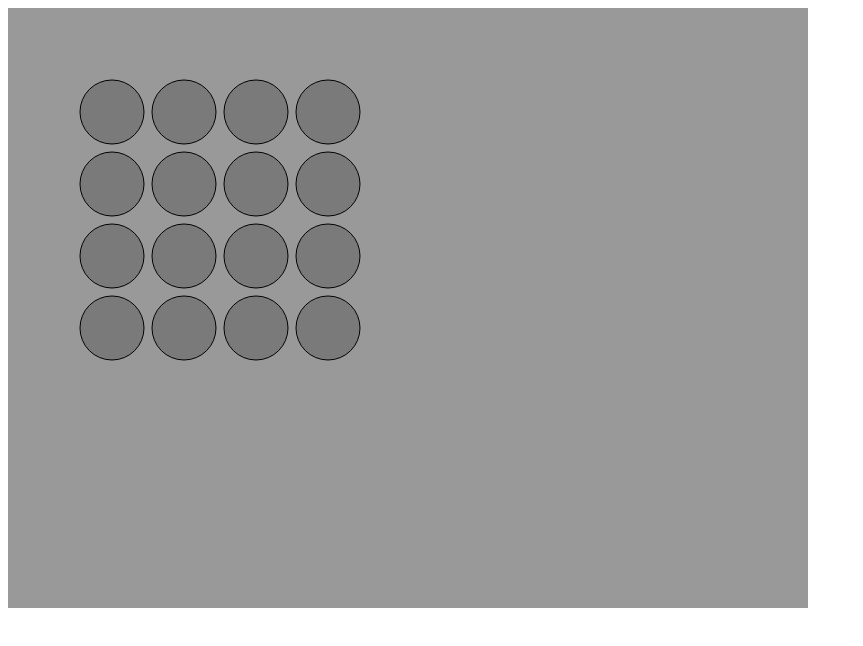
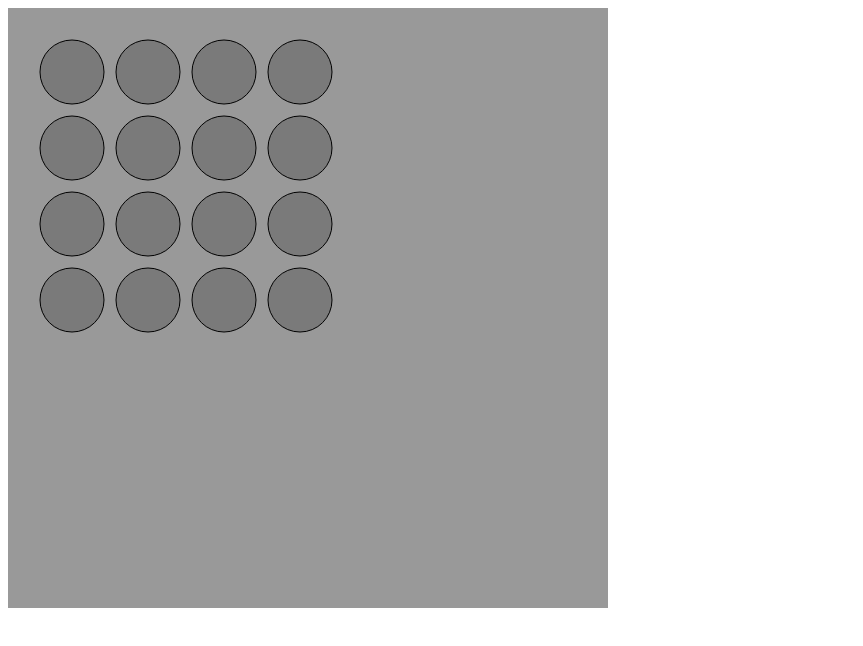
Before and after one commit to nachogutierrez/pylos, a website built with webpack: page src/index.html in a window 1280 px wide. Shown: the whole page, without its empty margins (0-863 px from the left). Built offline with nearby package versions, Linux system fonts and the light colour scheme.

Commit message:
fix getSquare function

```diff
--- a/src/css/main.css
+++ b/src/css/main.css
@@ -1,3 +1,3 @@
-canvas {
+#canvas {
   background: #999;
 }
--- a/src/index.html
+++ b/src/index.html
@@ -8,7 +8,7 @@
   </head>
   <body>
 
-    <canvas id="canvas" width="800" height="600"></canvas>
+    <canvas id="canvas" width="600" height="600"></canvas>
 
     <script type="text/javascript" src="main.js"></script>
   </body>
--- a/src/js/index.js
+++ b/src/js/index.js
@@ -24,8 +24,8 @@ const {
 const App = (() => {
 
   const UI_VALUES = {
-    spacing: 8,
-    offset: 64,
+    spacing: 12,
+    offset: 32,
     unit: 64
   }
 
@@ -75,14 +75,20 @@ const App = (() => {
       && valueWithin(y, square.y, square.height)
     )
 
+    const circleContains = ({ x, y }) => square => {
+      const centerX = square.x + square.width/2
+      const centerY = square.y + square.height/2
+      const radius = square.width/2
+      return (x - centerX)*(x - centerX) + (y - centerY)*(y - centerY) <= radius*radius
+    }
+
     const toPosition = f => R.pipe(
       sanitizeMouseEvent,
       ({ x, y }) => ({ x, y, squares: getSquares(f) }),
-      ({ x, y, squares }) => squares.filter(R.pipe(R.prop('square'), squareContains({x,y}))),
+      ({ x, y, squares }) => squares.filter(R.pipe(R.prop('square'), circleContains({x,y}))),
       R.head,
       R.prop('pos')
     )
-
 
     // TODO: add listener for commit button, it should be enabled only when canRemove is true
     canvas.addEventListener('click', e => {
--- a/src/js/render.js
+++ b/src/js/render.js
@@ -3,12 +3,19 @@ const R = require('ramda')
 const { balls, empties, liftables, unblockedBalls } = require('./pylos')
 const { clear, ctx2D, beginPath, arc, fill, stroke } = require('./canvas')
 
-const getSquare = ({spacing, offset, unit}) => ([h, i, j]) => ({
-  x: offset + ((unit/2)*(3 - h)) + j * (unit + spacing) + spacing,
-  y: offset + ((unit/2)*(3 - h)) + i * (unit + spacing) + spacing,
-  width: unit,
-  height: unit
-})
+const getSquare = ({spacing, offset, unit}) => ([h, i, j]) => {
+
+  const maxSize = 4*unit + 3*spacing
+  const size = (h+1)*unit + h*spacing
+  const levelOffset = (maxSize - size)/2
+
+  return {
+    x: offset + levelOffset + j * (unit + spacing),
+    y: offset + levelOffset + i * (unit + spacing),
+    width: unit,
+    height: unit
+  }
+}
 
 const drawBoard = ({ spacing, offset, unit }) => ({ board, turn, removals }, { selected, canRemove }) => R.pipe(
   ctx2D,
```
